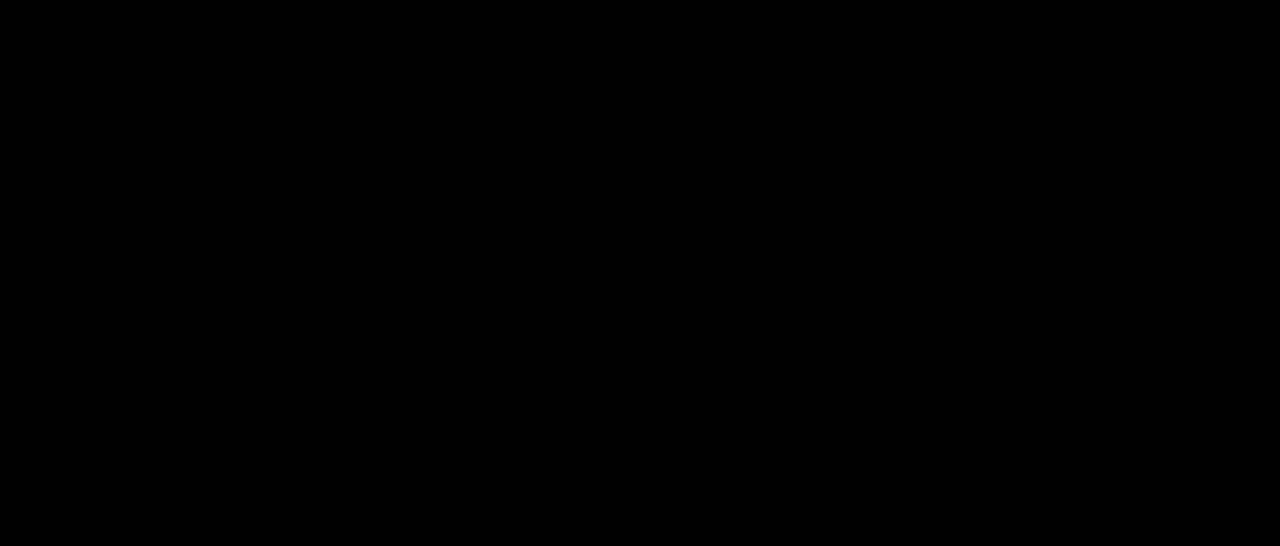
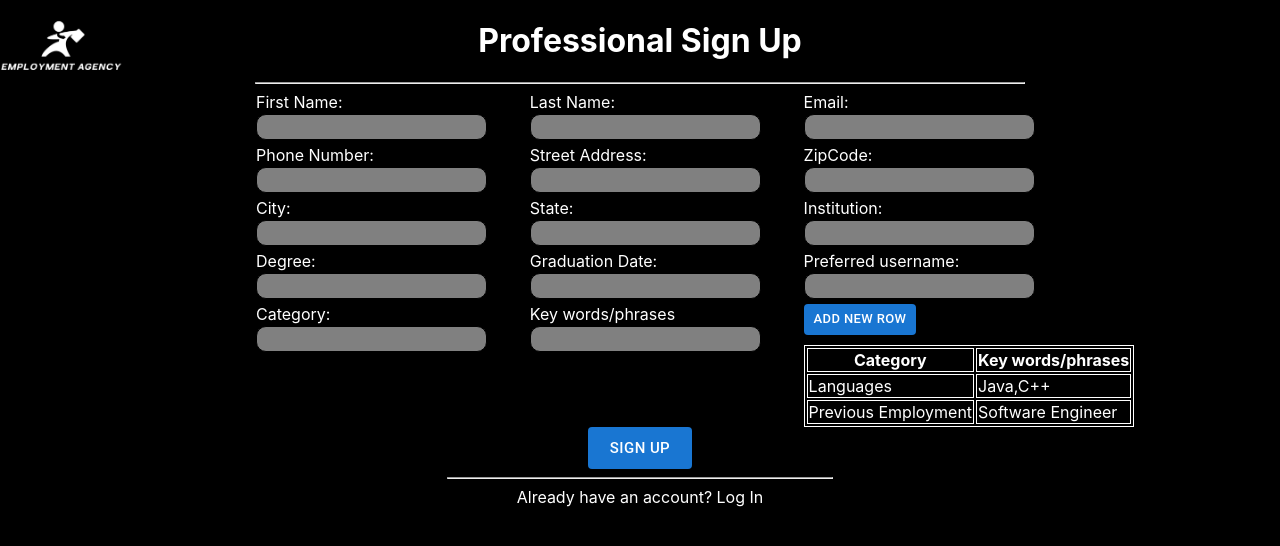
Before and after one commit to alexchans/Employment-Agency, a React (Create React App) app: page /ProfessionalSignIn in a window 1280 px wide. Shown: the top 546 px of the page. Built offline with nearby package versions, Linux system fonts and the light colour scheme.

Commit message:
Added sign in pages, fixed css files to css modules

```diff
--- a/src/App.js
+++ b/src/App.js
@@ -1,8 +1,5 @@
 import React from 'react';
 import { BrowserRouter as Router, Routes, Route, NavLink } from 'react-router-dom';
-import logo from './img/logo.png';
-import './App.css';
-import Button from '@mui/material/Button';
 import ESignIn from './ESignIn';
 import PSignIn from './PSignIn';
 import Login from './Login'
--- a/src/ESignIn.js
+++ b/src/ESignIn.js
@@ -1,11 +1,84 @@
 import React from 'react';
+import Styles from './ESignIn.module.css'
 import logo from './img/logo.png';
+import Button from '@mui/material/Button';
 
 class ESignIn extends React.Component {
     render() {
         return (
             <div>
-
+                <img src={logo} alt="Logo" className="logo" />
+                <h1>Employer Sign Up</h1>
+                <hr style={{ width: '60%' }} />
+                <div className={Styles.grid}>
+                    <div>
+                        <label className="label" htmlFor="firstname">First Name:</label>
+                        <div>
+                            <input type="text" id="firstname" name="firstname" />
+                        </div>
+                    </div>
+                    <div>
+                        <label className="label" htmlFor="lastname">Last Name:</label>
+                        <div>
+                            <input type="text" id="lastname" name="lastname" />
+                        </div>
+                    </div>
+                    <div>
+                        <label className="label" htmlFor="email">Email:</label>
+                        <div>
+                            <input type="text" id="email" name="email" />
+                        </div>
+                    </div>
+                    <div>
+                        <label className="label" htmlFor="phonenumber">Phone Number:</label>
+                        <div>
+                            <input type="text" id="phonenumber" name="phonenumber" />
+                        </div>
+                    </div>
+                    <div>
+                        <label className="label" htmlFor="streetaddress">Street Address:</label>
+                        <div>
+                            <input type="text" id="streetaddress" name="streetaddress" />
+                        </div>
+                    </div>
+                    <div>
+                        <label className="label" htmlFor="zipcode">ZipCode:</label>
+                        <div>
+                            <input type="text" id="zipcode" name="zipcode" />
+                        </div>
+                    </div>
+                    <div>
+                        <label className="label" htmlFor="city">City:</label>
+                        <div>
+                            <input type="text" id="city" name="city" />
+                        </div>
+                    </div>
+                    <div>
+                        <label className="label" htmlFor="state">State:</label>
+                        <div>
+                            <input type="text" id="state" name="state" />
+                        </div>
+                    </div>
+                    <div>
+                        <label className="label" htmlFor="company">Company:</label>
+                        <div>
+                            <input type="text" id="company" name="company" />
+                        </div>
+                    </div>
+                    <div>
+                        <label className="label" htmlFor="Pusername">Preferred Username:</label>
+                        <div>
+                            <input type="text" id="Pusername" name="Pusername" />
+                        </div>
+                    </div>
+                </div>
+                <div className={Styles.button}>
+                    <Button variant="contained" size='large'>Sign Up</Button>
+                </div>
+                <hr style={{ width: '30%' }} />
+                <div className='center'>
+                    <a href='#'>Already have an account? Log In</a>
+                </div>
             </div>
         );
     }
--- /dev/null
+++ b/src/ESignIn.module.css
@@ -0,0 +1,11 @@
+.grid {
+  padding-left: 25vw;
+  display: grid;
+  grid-template-columns: 32vw 32vw;
+  gap: 10px;
+}
+
+.button {
+  margin-top: 5vh;
+  text-align: center;
+}
--- a/src/Login.js
+++ b/src/Login.js
@@ -1,18 +1,18 @@
 import React from 'react';
 import logo from './img/logo.png';
-import './App.css';
+import Styles from './Login.module.css';
 import Button from '@mui/material/Button';
 
 class Login extends React.Component {
     render() {
         return (
-            <div className="Login" >
+            <div>
                 <img src={logo} alt="Logo" className="logo" />
                 <h1>Employment Agency</h1>
                 <h2>A recruiting hub that brings talent together!</h2>
                 <h3>Connect with job seekers and employees</h3>
                 <h1>Log In</h1>
-                <div className="input-container">
+                <div className={Styles.container}>
                     <label className="label" htmlFor="username">Username:</label>
                     <div>
                         <input type="text" id="username" name="username" />
@@ -22,12 +22,12 @@
                         <input type="text" id="password" name="password" />
                     </div>
                 </div>
-                <div className='button'>
-                    <Button variant="contained">Log In</Button>
+                <div className={Styles.button}>
+                    <Button variant="contained" size='large'>Log In</Button>
                 </div>
                 <hr style={{ width: '40%' }} />
                 <h4>Don't have an account yet?</h4>
-                <div className='sign-up'>
+                <div className='center'>
                     <a href='#'>Professional Sign Up</a>
                     <span style={{ padding: 5 }}>|</span>
                     <a href='#'>Employer Sign Up</a>
--- a/src/App.css
+++ b/src/Login.module.css
@@ -5,7 +5,7 @@
   text-align: center;
 }
 
-.input-container {
+.container {
   padding-left: 41.5vw;
 }
 
@@ -13,6 +13,3 @@
   margin-top: 3vh;
   text-align: center;
 }
-.sign-up {
-  text-align: center;
-}
--- a/src/PSignIn.js
+++ b/src/PSignIn.js
@@ -1,10 +1,124 @@
 import React from 'react';
+import Styles from './PSignIn.module.css'
 import logo from './img/logo.png';
+import Button from '@mui/material/Button';
 
 function PSignIn() {
     return (
         <div>
-
+            <img src={logo} alt="Logo" className="logo" />
+            <h1>Professional Sign Up</h1>
+            <hr style={{ width: '60%' }} />
+            <div className={Styles.grid}>
+                <div>
+                    <label className="label" htmlFor="firstname">First Name:</label>
+                    <div>
+                        <input type="text" id="firstname" name="firstname" />
+                    </div>
+                </div>
+                <div>
+                    <label className="label" htmlFor="lastname">Last Name:</label>
+                    <div>
+                        <input type="text" id="lastname" name="lastname" />
+                    </div>
+                </div>
+                <div>
+                    <label className="label" htmlFor="email">Email:</label>
+                    <div>
+                        <input type="text" id="email" name="email" />
+                    </div>
+                </div>
+                <div>
+                    <label className="label" htmlFor="phonenumber">Phone Number:</label>
+                    <div>
+                        <input type="text" id="phonenumber" name="phonenumber" />
+                    </div>
+                </div>
+                <div>
+                    <label className="label" htmlFor="streetaddress">Street Address:</label>
+                    <div>
+                        <input type="text" id="streetaddress" name="streetaddress" />
+                    </div>
+                </div>
+                <div>
+                    <label className="label" htmlFor="zipcode">ZipCode:</label>
+                    <div>
+                        <input type="text" id="zipcode" name="zipcode" />
+                    </div>
+                </div>
+                <div>
+                    <label className="label" htmlFor="city">City:</label>
+                    <div>
+                        <input type="text" id="city" name="city" />
+                    </div>
+                </div>
+                <div>
+                    <label className="label" htmlFor="state">State:</label>
+                    <div>
+                        <input type="text" id="state" name="state" />
+                    </div>
+                </div>
+                <div>
+                    <label className="label" htmlFor="institution">Institution:</label>
+                    <div>
+                        <input type="text" id="institution" name="institution" />
+                    </div>
+                </div>
+                <div>
+                    <label className="label" htmlFor="Degree">Degree:</label>
+                    <div>
+                        <input type="text" id="Degree" name="Degree" />
+                    </div>
+                </div>
+                <div>
+                    <label className="label" htmlFor="graduationdate">Graduation Date:</label>
+                    <div>
+                        <input type="text" id="graduationdate" name="graduationdate" />
+                    </div>
+                </div>
+                <div>
+                    <label className="label" htmlFor="Pusername">Preferred username:</label>
+                    <div>
+                        <input type="text" id="Pusername" name="Pusername" />
+                    </div>
+                </div>
+                <div>
+                    <label className="label" htmlFor="category">Category:</label>
+                    <div>
+                        <input type="text" id="category" name="category" />
+                    </div>
+                </div>
+                <div>
+                    <label className="label" htmlFor="keys">Key words/phrases</label>
+                    <div>
+                        <input type="text" id="keys" name="keys" />
+                    </div>
+                </div>
+                <div className='table'>
+                    <Button variant="contained" size='small'>Add New Row</Button>
+                    <table>
+                        <tr>
+                            <th>Category</th>
+                            <th>Key words/phrases</th>
+                        </tr>
+                        <tr>
+                            <td>Languages</td>
+                            <td>Java,C++</td>
+                        </tr>
+                        <tr>
+                            <td>Previous Employment</td>
+                            <td>Software Engineer</td>
+                        </tr>
+                    </table>
+                </div>
+            </div>
+            <div className='center'>
+                <Button variant="contained" size='large'>Sign Up</Button>
+            </div>
+            <hr style={{ width: '30%' }} />
+            <div className='center'>
+                <a href='#'>Already have an account? Log In</a>
+            </div>
         </div>
     );
 }
--- /dev/null
+++ b/src/PSignIn.module.css
@@ -0,0 +1,16 @@
+.grid {
+  padding-left: 20vw;
+  display: grid;
+  grid-template-columns: 21vw 21vw 1fr;
+  gap: 5px;
+}
+
+table {
+  margin-top: 10px;
+}
+
+table,
+th,
+td {
+  border: 1px solid white;
+}
--- a/src/index.css
+++ b/src/index.css
@@ -37,3 +37,7 @@
 a:hover {
   color: blue;
 }
+
+.center {
+  text-align: center;
+}
```
